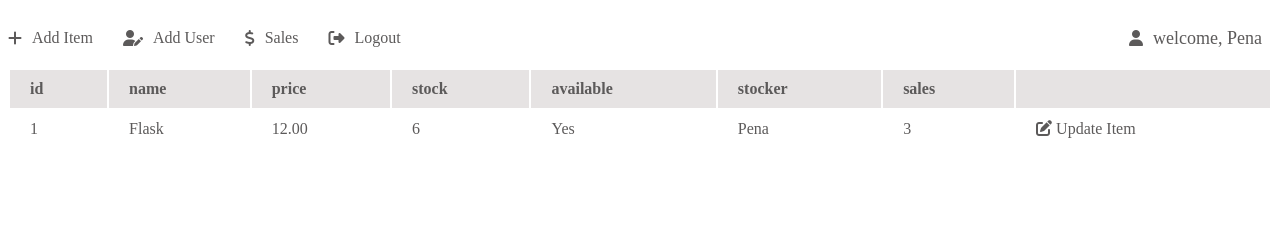
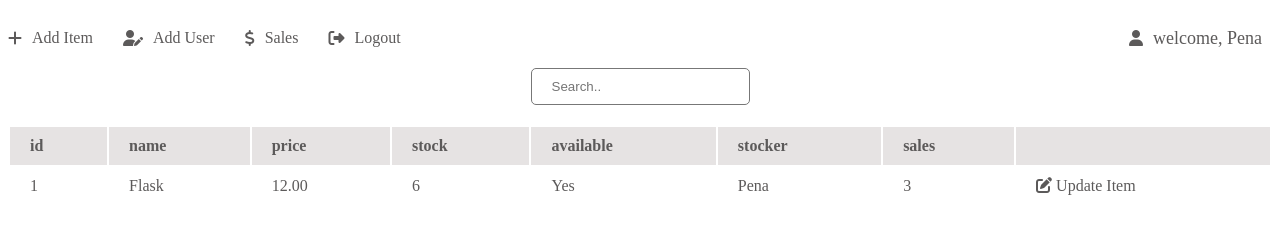
Before and after one commit to AubreyAmoah/pena-client, a website: page public/dashboard/index.html in a window 1280 px wide. Drawn offline with Linux system fonts and the light colour scheme.

Commit message:
initial commit

```diff
--- a/public/dashboard/index.html
+++ b/public/dashboard/index.html
@@ -34,6 +34,9 @@
     </nav>
 
     <div class="container">
+        <div class="search">
+            <input type="text" class="search__box" placeholder="Search..">
+        </div>
       <table>
         <thead>
           <tr>
--- a/public/style/dashboard/style.css
+++ b/public/style/dashboard/style.css
@@ -34,3 +34,16 @@
     font-weight: 400;
     margin-left: 10px;
 }
+
+.search{
+    display: flex;
+    justify-content: center;
+    align-items: center;
+    margin-bottom: 20px;
+}
+
+.search__box {
+    padding: 10px 20px;
+    border: 1px solid #777;
+    border-radius: 5px;
+}
```
